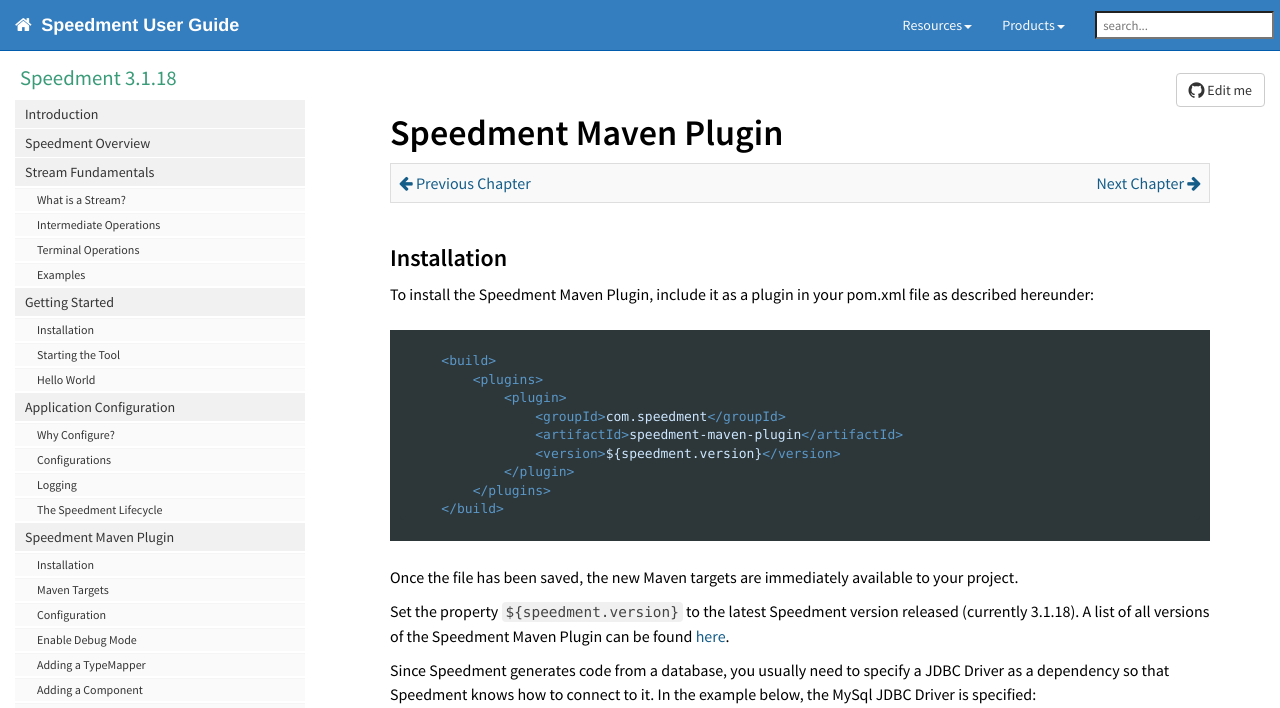
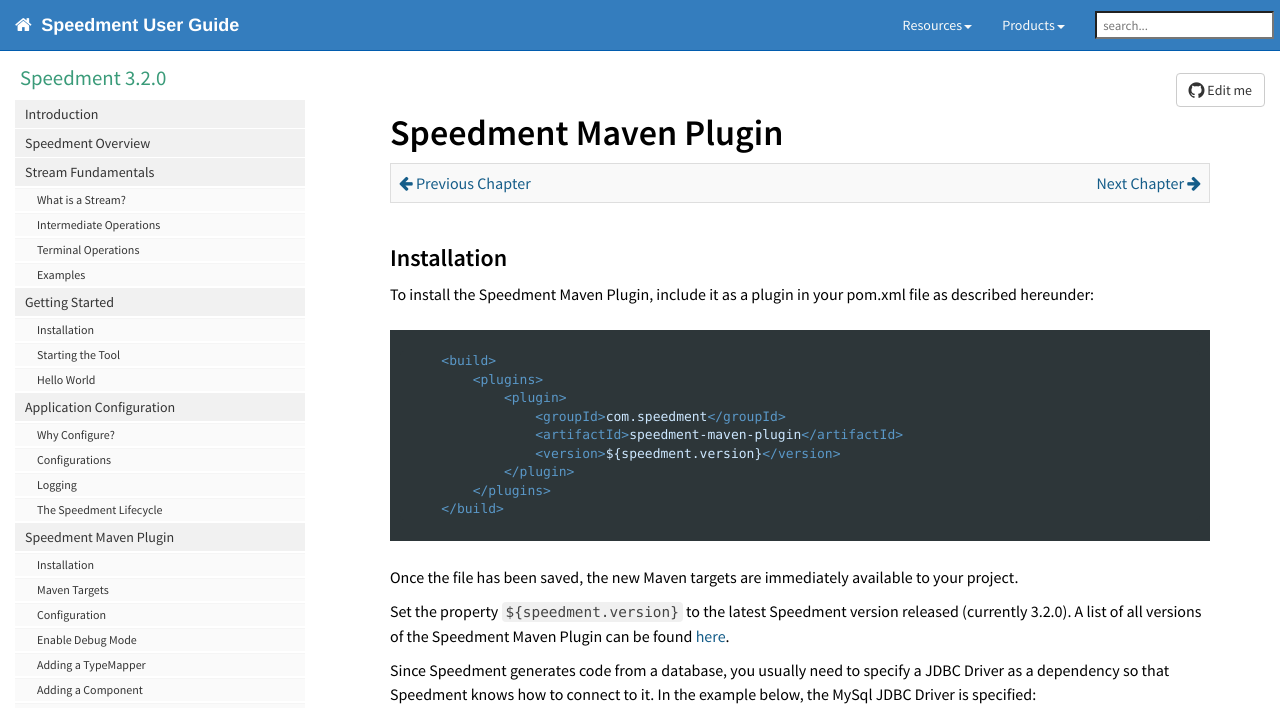
Before and after one commit to speedment/speedment-doc, a Jekyll site: the page built from pages/maven.md, in a window 1280 px wide and 1400 px high. Shown: the top 708 px of the window. Built offline with Jekyll 4.4.1, drawn with Linux system fonts in a browser that asks for light colours; nearby versions of some CDN libraries; comment, search, counter and statistics services are not loaded.

Commit message:
Bump version to 3.2.0

```diff
--- a/_data/sidebars/mydoc_sidebar.yml
+++ b/_data/sidebars/mydoc_sidebar.yml
@@ -3,7 +3,7 @@
 entries:
 - title: sidebar
   product: Speedment
-  version: 3.1.18
+  version: 3.2.0
   folders:
 
   - title:
--- a/_data/speedment.yml
+++ b/_data/speedment.yml
@@ -1,3 +1,3 @@
-version: 3.1.18
+version: 3.2.0
 
-javadocurl: http://static.javadoc.io/com.speedment/runtime-deploy/3.1.18/com/speedment/
+javadocurl: http://static.javadoc.io/com.speedment/runtime-application/3.2.0/com/speedment/
--- a/pages/getting_started.md
+++ b/pages/getting_started.md
@@ -131,7 +131,7 @@
         <project.build.sourceEncoding>UTF-8</project.build.sourceEncoding>
         <maven.compiler.source>1.8</maven.compiler.source>
         <maven.compiler.target>1.8</maven.compiler.target>
-        <speedment.version>3.1.18</speedment.version>
+        <speedment.version>3.2.0</speedment.version>
     </properties>
 
     <build>
@@ -145,7 +145,7 @@
                      <dependency>
                          <groupId>mysql</groupId>
                          <artifactId>mysql-connector-java</artifactId>
-                         <version>5.1.48</version>
+                         <version>8.0.18</version>
                          <scope>runtime</scope>
                      </dependency>
                  </dependencies>
@@ -164,7 +164,7 @@
         <dependency>
             <groupId>mysql</groupId>
             <artifactId>mysql-connector-java</artifactId>
-            <version>5.1.48</version>
+            <version>8.0.18</version>
             <scope>runtime</scope>
         </dependency>
     </dependencies>
```
Also changed, not shown: _data/javadoc.yml (+14 -14 lines).
